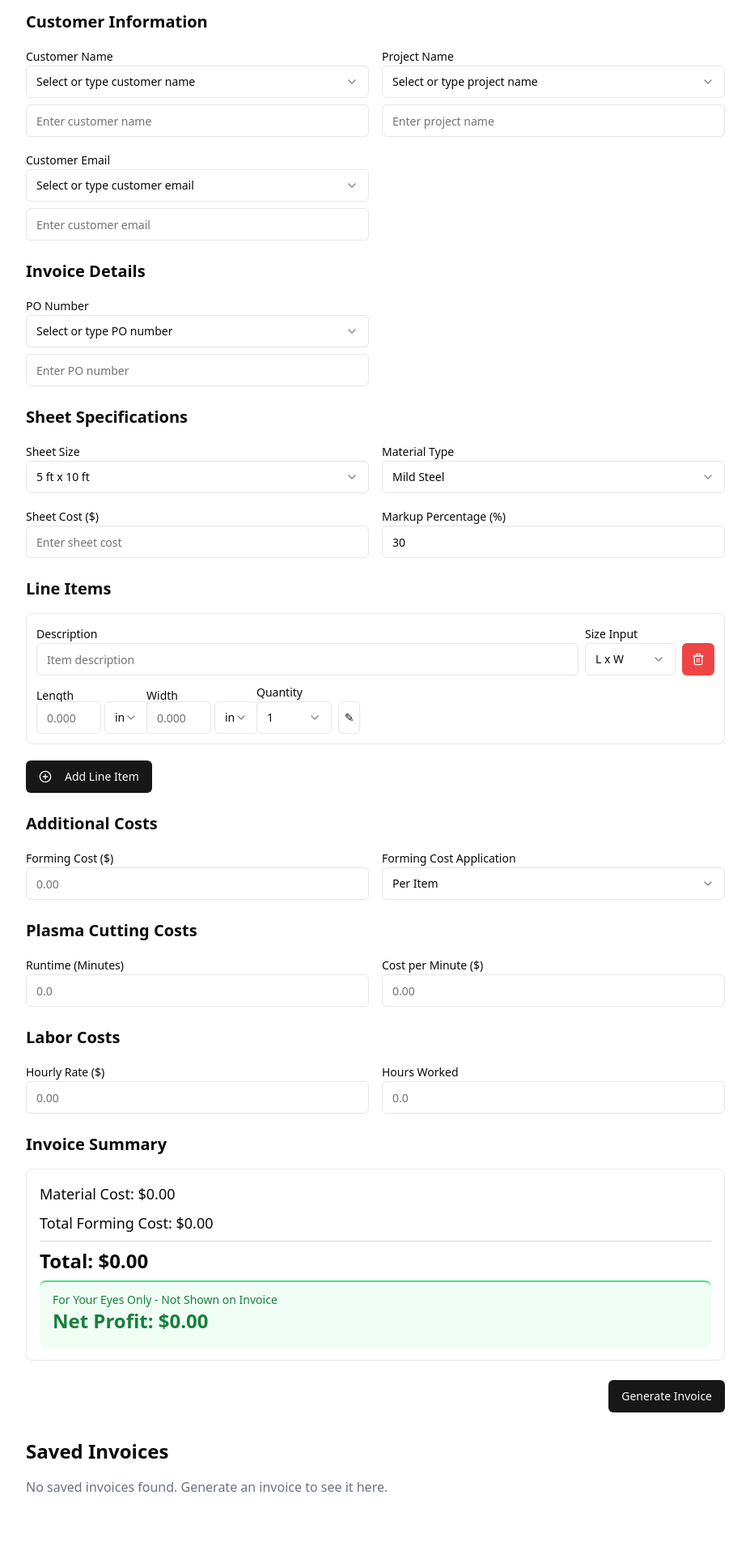
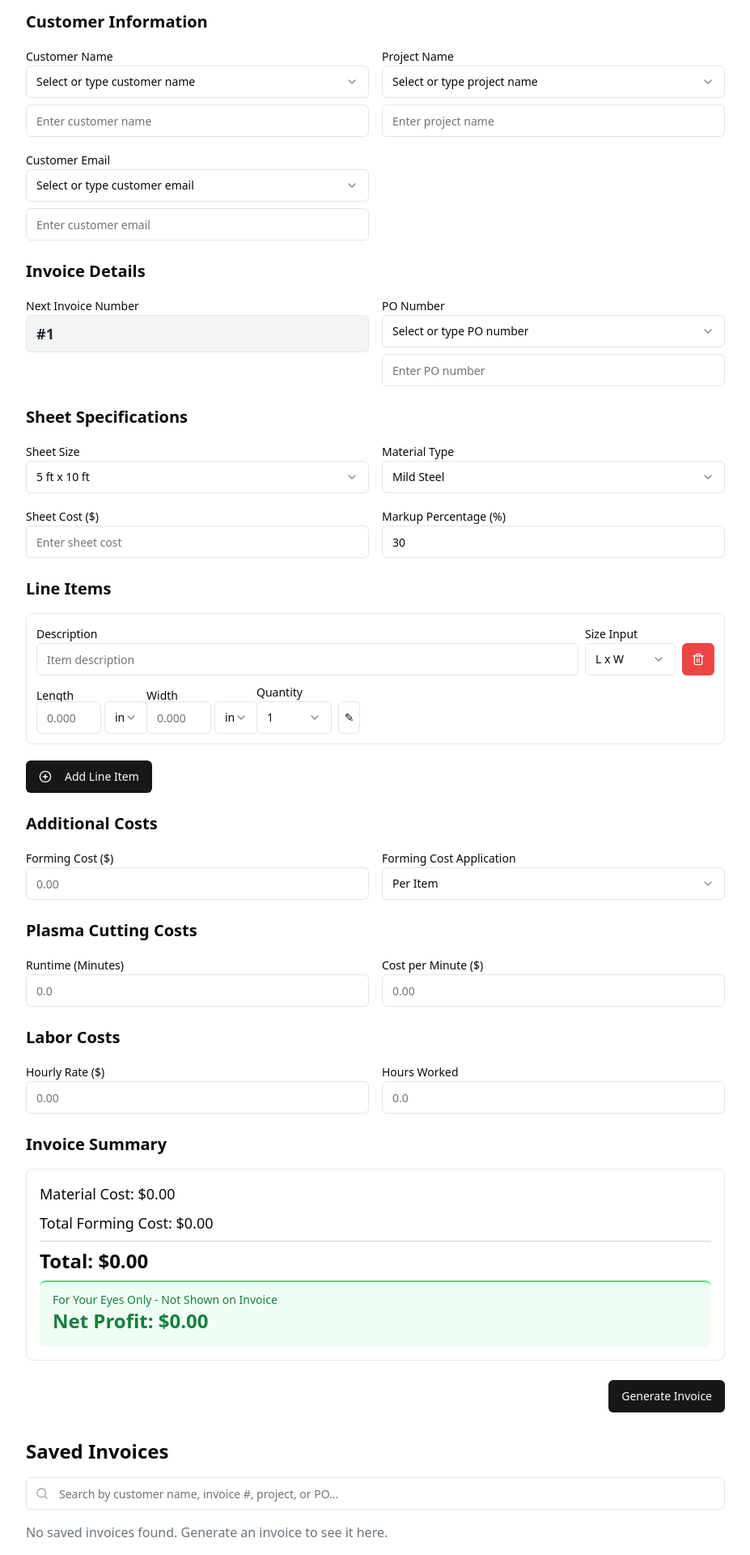
Before and after one commit to Joshua8690/quoting-software, a Next.js app: page / in a window 1280 px wide. Shown: the part 205-2125 px from the top of the page at 81% size, without its empty margins (176-1103 px from the left). Before the commit the page ends 2069 px from the top, so only its background shows below. Built offline with nearby package versions, Linux system fonts and the light colour scheme.

Commit message:
feat: enhance RecentQuotes with auto-invoice number, search, and data save
Auto-populate and increment next invoice number, save full form data, add search bar for saved invoices.

Co-authored-by: null <199340354+Joshua8690@users.noreply.github.com>

```diff
--- a/app/page.tsx
+++ b/app/page.tsx
@@ -69,6 +69,7 @@ export default function InvoicePage() {
   const [customerEmail, setCustomerEmail] = useState("")
   const [plasmaCuttingMinutes, setPlasmaCuttingMinutes] = useState("")
   const [plasmaCostPerMinute, setPlasmaCostPerMinute] = useState("")
+  const [nextInvoiceNumber, setNextInvoiceNumber] = useState("1")
 
   const [savedDrafts, setSavedDrafts] = useState<any[]>([])
 
@@ -93,6 +94,9 @@ export default function InvoicePage() {
 
       const drafts = localStorage.getItem("savedDrafts")
       if (drafts) setSavedDrafts(JSON.parse(drafts))
+
+      const storedCounter = localStorage.getItem("invoiceCounter")
+      setNextInvoiceNumber(storedCounter ? (Number.parseInt(storedCounter) + 1).toString() : "1")
     }
 
     loadSavedData()
@@ -115,6 +119,7 @@ export default function InvoicePage() {
     const storedCounter = localStorage.getItem("invoiceCounter")
     const currentCounter = storedCounter ? Number.parseInt(storedCounter) + 1 : 1
     localStorage.setItem("invoiceCounter", currentCounter.toString())
+    setNextInvoiceNumber((currentCounter + 1).toString())
     return currentCounter.toString()
   }
 
@@ -426,6 +431,14 @@ export default function InvoicePage() {
         poNumber: poNumber || undefined,
         date: new Date().toISOString(),
         customerEmail,
+        // Save full form data for editing later
+        sheetCost,
+        markupPercentage,
+        customSheetSize,
+        hourlyRate,
+        hoursWorked,
+        plasmaCuttingMinutes,
+        plasmaCostPerMinute,
       }
 
       // Enhanced console logging
@@ -859,6 +872,12 @@ View full invoice: ${shareableLink}
       <div className="mb-6">
         <h2 className="text-xl font-semibold mb-4">Invoice Details</h2>
         <div className="grid grid-cols-2 gap-4">
+          <div>
+            <Label>Next Invoice Number</Label>
+            <div className="bg-gray-100 border border-gray-200 rounded-md px-3 py-2 text-lg font-bold text-gray-800">
+              #{nextInvoiceNumber}
+            </div>
+          </div>
           <div>
             <Label htmlFor="poNumber">PO Number</Label>
             <Select value={poNumber} onValueChange={setPoNumber}>
--- a/components/RecentQuotes.tsx
+++ b/components/RecentQuotes.tsx
@@ -1,6 +1,10 @@
+"use client"
+
+import { useState } from "react"
 import { Button } from "@/components/ui/button"
+import { Input } from "@/components/ui/input"
 import { Dialog, DialogContent, DialogHeader, DialogTitle, DialogTrigger } from "@/components/ui/dialog"
-import { Trash2, Pencil } from "lucide-react"
+import { Trash2, Pencil, Search } from "lucide-react"
 
 interface Invoice {
   id: number
@@ -45,20 +49,43 @@ interface RecentQuotesProps {
 }
 
 export function RecentQuotes({ quotes, onEdit, onDelete }: RecentQuotesProps) {
-  if (!quotes || quotes.length === 0) {
+  const [searchQuery, setSearchQuery] = useState("")
+
+  const filteredQuotes = quotes.filter((invoice) => {
+    if (!searchQuery.trim()) return true
+    const query = searchQuery.toLowerCase()
     return (
-      <div className="mt-8">
-        <h2 className="text-2xl font-bold mb-4">Saved Invoices</h2>
-        <p className="text-gray-500">No saved invoices found. Generate an invoice to see it here.</p>
-      </div>
+      invoice.customerName?.toLowerCase().includes(query) ||
+      invoice.invoiceNumber?.toLowerCase().includes(query) ||
+      invoice.projectName?.toLowerCase().includes(query) ||
+      invoice.poNumber?.toLowerCase().includes(query)
     )
-  }
+  })
 
   return (
     <div className="mt-8">
       <h2 className="text-2xl font-bold mb-4">Saved Invoices</h2>
+
+      {/* Search Bar */}
+      <div className="relative mb-4">
+        <Search className="absolute left-3 top-1/2 -translate-y-1/2 h-4 w-4 text-gray-400" />
+        <Input
+          value={searchQuery}
+          onChange={(e) => setSearchQuery(e.target.value)}
+          placeholder="Search by customer name, invoice #, project, or PO..."
+          className="pl-10"
+        />
+      </div>
+
+      {filteredQuotes.length === 0 ? (
+        <p className="text-gray-500">
+          {quotes.length === 0
+            ? "No saved invoices found. Generate an invoice to see it here."
+            : `No invoices found matching "${searchQuery}".`}
+        </p>
+      ) : (
       <div className="grid grid-cols-1 md:grid-cols-2 lg:grid-cols-3 gap-4">
-        {quotes.map((invoice) => (
+        {filteredQuotes.map((invoice) => (
           <div key={invoice.id} className="border border-gray-200 p-4 rounded-lg shadow-sm bg-white hover:shadow-md transition-shadow">
             <div className="flex justify-between items-start mb-2">
               <h3 className="font-semibold text-gray-800">{invoice.customerName}</h3>
@@ -156,6 +183,7 @@ export function RecentQuotes({ quotes, onEdit, onDelete }: RecentQuotesProps) {
           </div>
         ))}
       </div>
+      )}
     </div>
   )
 }
```
